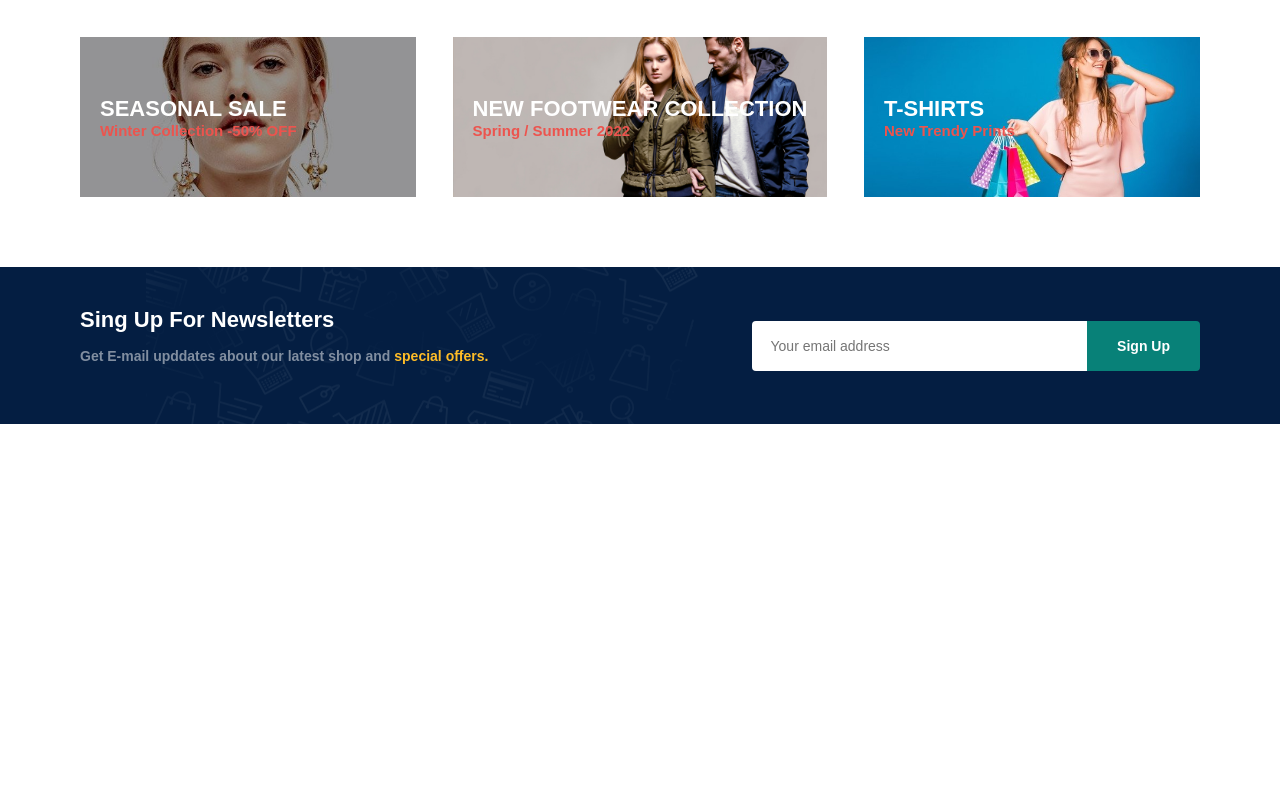
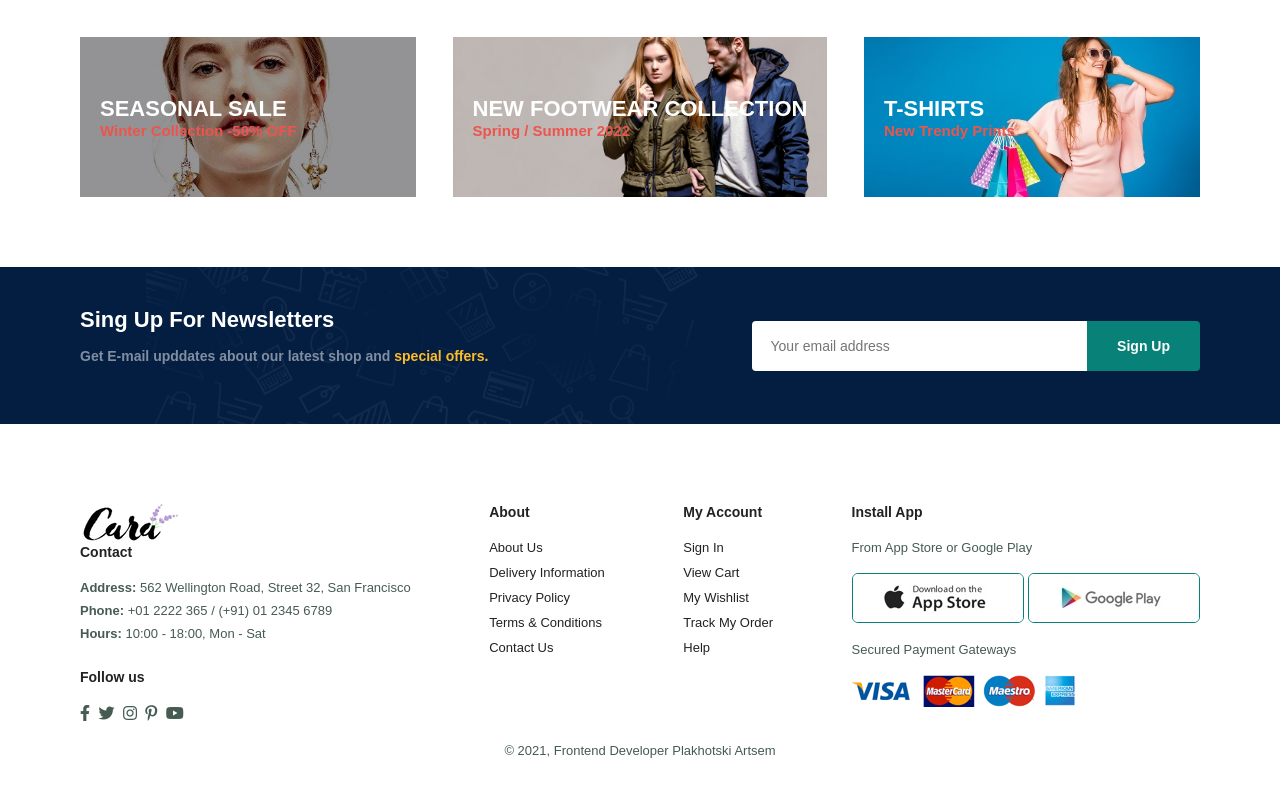
Before and after one commit to Plohotski/clothing-store, a plain HTML site: page index.html in a window 1280 px wide. Shown: the part 3840-4646 px from the top of the page. Before the commit the page ends 4304 px from the top, so only its background shows below. Drawn offline with Linux system fonts and the light colour scheme.

Commit message:
feat: add footer

```diff
--- a/index.html
+++ b/index.html
@@ -386,6 +386,55 @@
         <button class="btm">Sign Up</button>
       </div>
     </section>
+    <footer class="section-p1">
+      <div class="col">
+        <img src="./assets/img/logo.png" alt="logo">
+        <h4>Contact</h4>
+        <p><strong>Address: </strong> 562 Wellington Road, Street 32, San Francisco</p>
+        <p><strong>Phone: </strong> +01 2222 365 / (+91) 01 2345 6789</p>
+        <p><strong>Hours: </strong> 10:00 - 18:00, Mon - Sat</p>
+        <div class="follow">
+          <h4>Follow us</h4>
+          <div class="icon">
+            <i class="fab fa-facebook-f"></i>
+            <i class="fab fa-twitter"></i>
+            <i class="fab fa-instagram"></i>
+            <i class="fab fa-pinterest-p"></i>
+            <i class="fab fa-youtube"></i>
+          </div>
+        </div>
+      </div>
+      <div class="col">
+        <h4>About</h4>
+        <a href="#">About Us</a>
+        <a href="#">Delivery Information</a>
+        <a href="#">Privacy Policy</a>
+        <a href="#">Terms & Conditions</a>
+        <a href="#">Contact Us</a>
+      </div>
+      <div class="col">
+        <h4>My Account</h4>
+        <a href="#">Sign In</a>
+        <a href="#">View Cart</a>
+        <a href="#">My Wishlist</a>
+        <a href="#">Track My Order</a>
+        <a href="#">Help </a>
+      </div>
+      <div class="col install">
+        <h4>Install App</h4>
+        <p>From App Store or Google Play</p>
+        <div class="row">
+          <img src="./assets/img/pay/app.jpg" alt="pay-app">
+          <img src="./assets/img/pay/play.jpg" alt="pay-app">
+        </div>
+        <p>Secured Payment Gateways</p>
+        <img src="./assets/img/pay/pay.png" alt="">
+      </div>
+      <div class="copyright">
+        <p>© 2021, Frontend Developer Plakhotski Artsem
+        </p>
+      </div>
+    </footer>
   </main>
   <script src="./index.js"></script>
 </body>
--- a/style.css
+++ b/style.css
@@ -480,3 +480,62 @@ body {
   background-color: #ec544e;
   color: #fff;
 }
+
+footer {
+  display: flex;
+  flex-wrap: wrap;
+  justify-content: space-between;
+}
+
+footer .col {
+  display: flex;
+  flex-direction: column;
+  align-items: flex-start;
+  margin-bottom: 20px;
+}
+
+footer h4 {
+  font-size: 14px;
+  padding-bottom: 20px;
+}
+
+footer p {
+  font-size: 13px;
+  margin: 0 0 8px 0;
+}
+
+footer a {
+  font-size: 13px;
+  text-decoration: none;
+  color: #222;
+  margin-bottom: 10px;
+}
+
+footer .follow {
+  margin-top: 20px;
+}
+
+footer .follow i {
+  color: #465b52;
+  padding-right: 4px;
+  cursor: pointer;
+}
+
+footer .install .row img {
+  border: 1px solid #088178;
+  border-radius: 6px;
+}
+
+footer .install img {
+  margin: 10px 0 15px 0;
+}
+
+footer .follow i:hover,
+footer a:hover {
+  color: #088178;
+}
+
+footer .copyright {
+  width: 100%;
+  text-align: center;
+}
```
